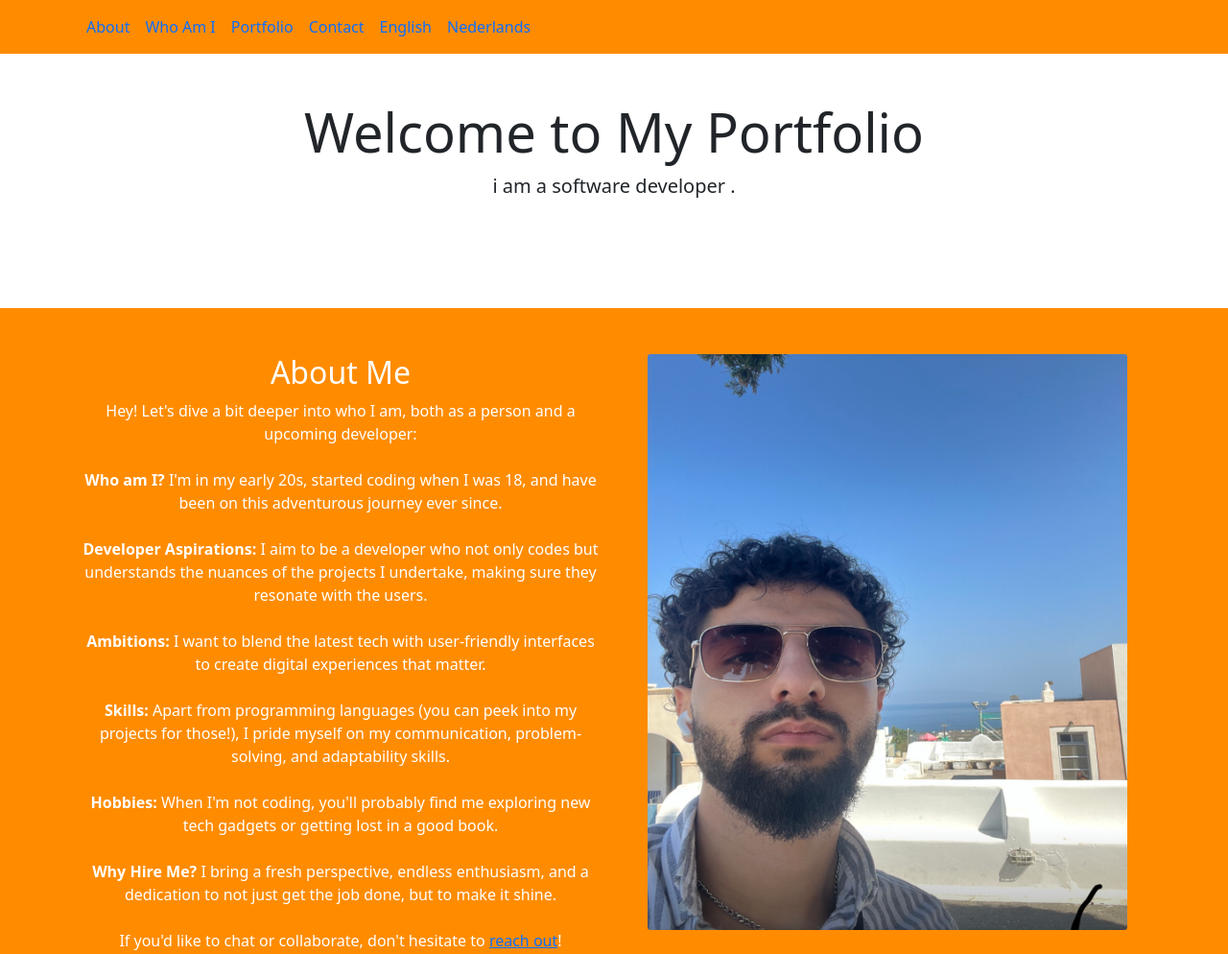
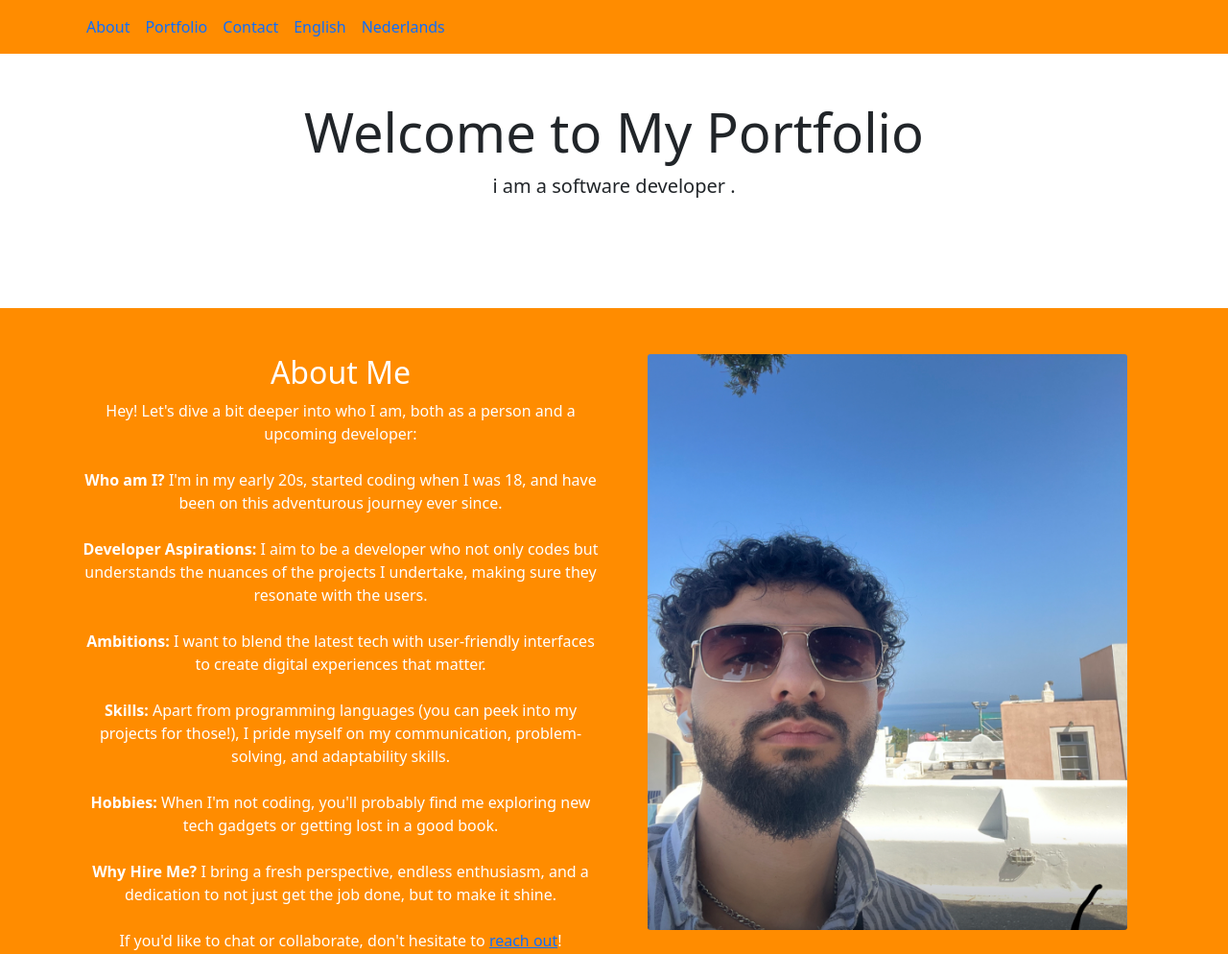
Before and after one commit to Daniel0153/Daniel0153Yes.github.io, a plain HTML site: page index.html in a window 1280 px wide. Shown: the top 994 px of the page at 96% size. Drawn offline with nearby package versions, Linux system fonts and the light colour scheme.

```diff
--- a/index.html
+++ b/index.html
@@ -47,9 +47,7 @@ section#contact {
                 <li class="nav-item">
                     <a class="nav-link" href="#about" data-translate="About">About</a>
                 </li>
-                <li class="nav-item">
-                    <a class="nav-link" href="#whoami" data-translate="Who Am I">Who Am I</a>
-                </li>
+
                 <li class="nav-item">
                     <a class="nav-link" href="#portfolio" data-translate="Portfolio">Portfolio</a>
                 </li>
```
Also changed, not shown: index-nl.html (+0 -3 lines).
